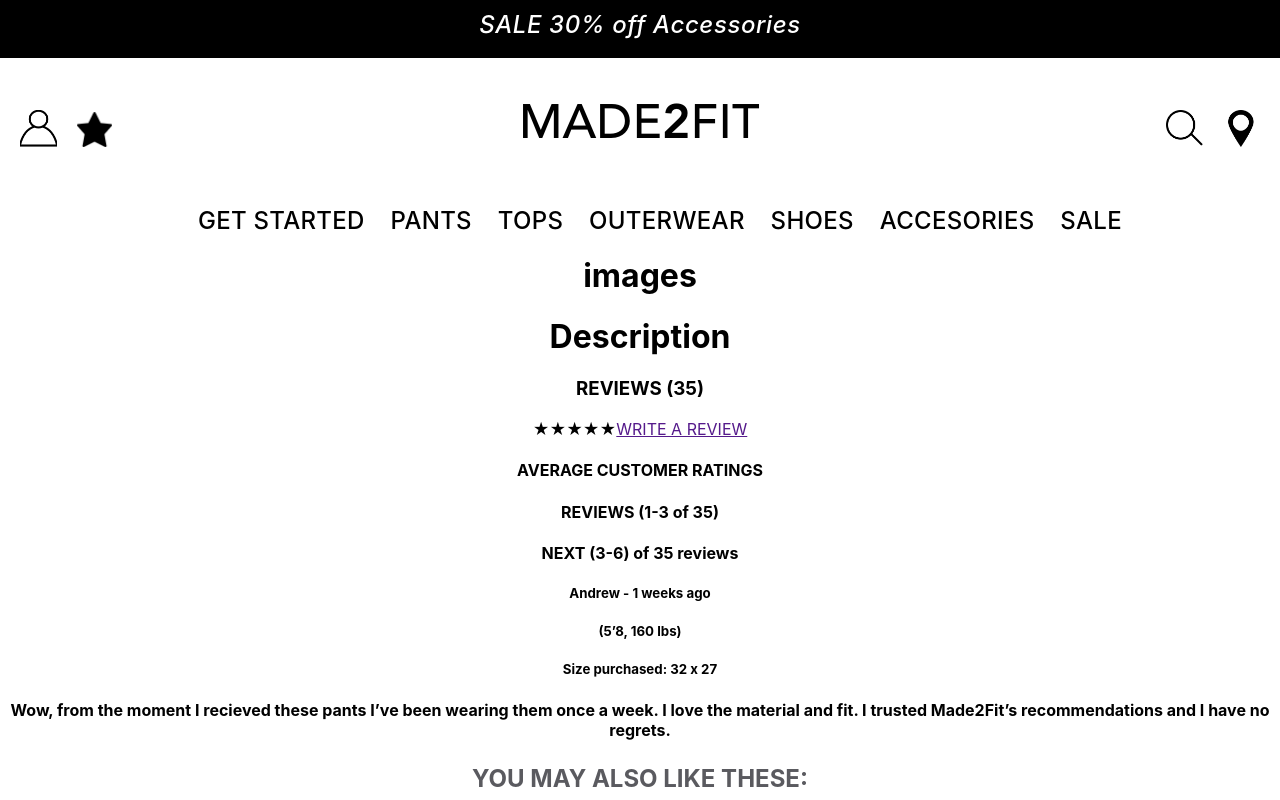
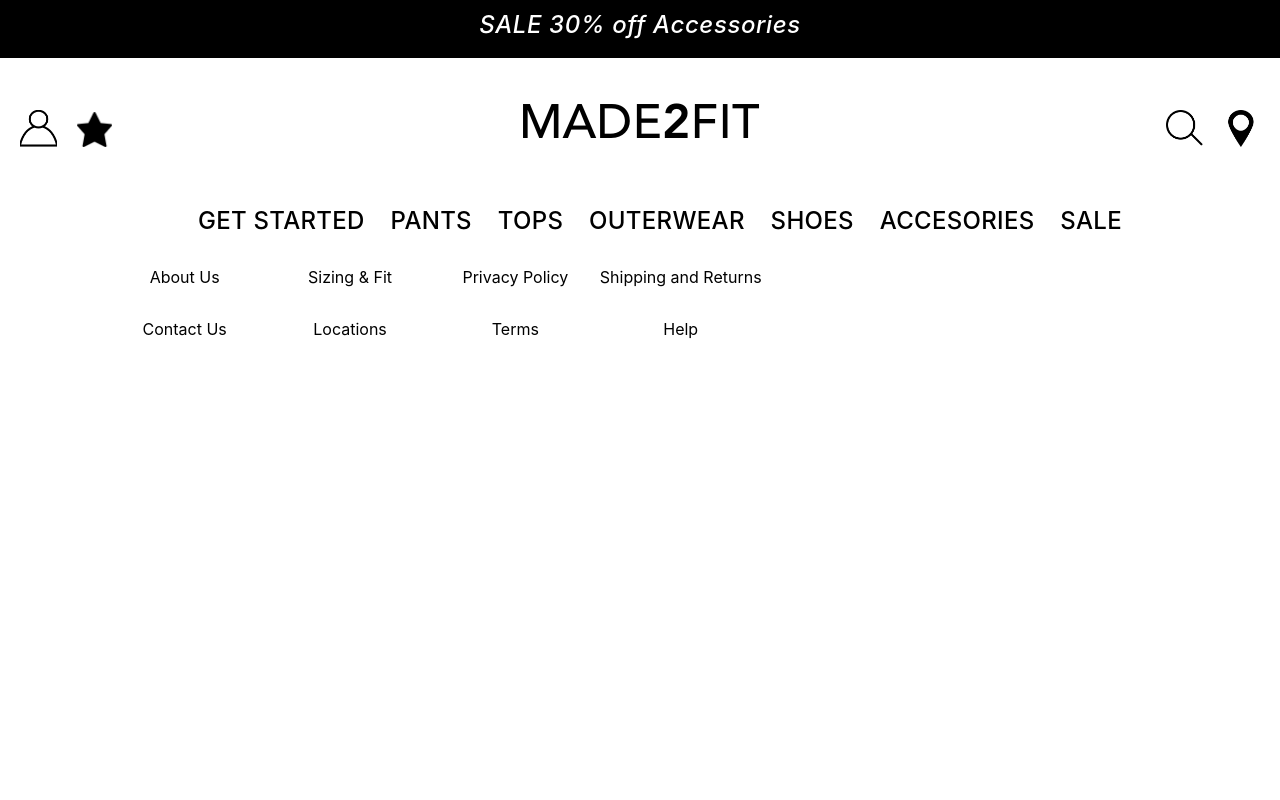
Before and after one commit to shenae/made2fit, a React (Create React App) app: page / in a window 1280 px wide. Shown: the top 800 px of the page. Built offline with nearby package versions, Linux system fonts and the light colour scheme.

Commit message:
added jack's footer

```diff
--- a/src/App.js
+++ b/src/App.js
@@ -1,6 +1,7 @@
 import React from 'react';
 import './App.css';
 import Header from './components/Header/Header';
+import Footer from './components/Footer/Footer';
 import SpecificPage from './components/SpecificPage/SpecificPage';
 
 
@@ -10,7 +11,7 @@
 
       <Header />
 
-      <SpecificPage />
+     <Footer />
 
     </div>
   );
--- a/src/components/Footer/Footer.css
+++ b/src/components/Footer/Footer.css
@@ -0,0 +1,17 @@
+.footer {
+    width: 100%;
+    height: 256px;
+}
+
+.footer-links {
+    float: left;
+    display: flex;
+    flex-direction: row;
+    flex-wrap: wrap;
+    margin-left: 102px;
+    margin-bottom: 98px;
+}
+
+.footer-links > p {
+    width: 25%;
+}
--- a/src/components/Footer/Footer.js
+++ b/src/components/Footer/Footer.js
@@ -0,0 +1,27 @@
+import React, { Component } from 'react';
+import "./Footer.css";
+
+
+class Footer extends Component {
+    render() {
+        return (
+            <div className="footer">
+            <footer>
+                <div className="footer-links">
+                <p>About Us</p>
+                <p>Sizing & Fit</p>
+                <p>Privacy Policy</p>
+                <p>Shipping and Returns</p>
+                <p>Contact Us</p>
+                <p>Locations</p>
+                <p>Terms</p>
+                <p>Help</p>
+                </div>
+            </footer>
+
+            </div>
+        );
+    }
+}
+
+export default Footer;
```
